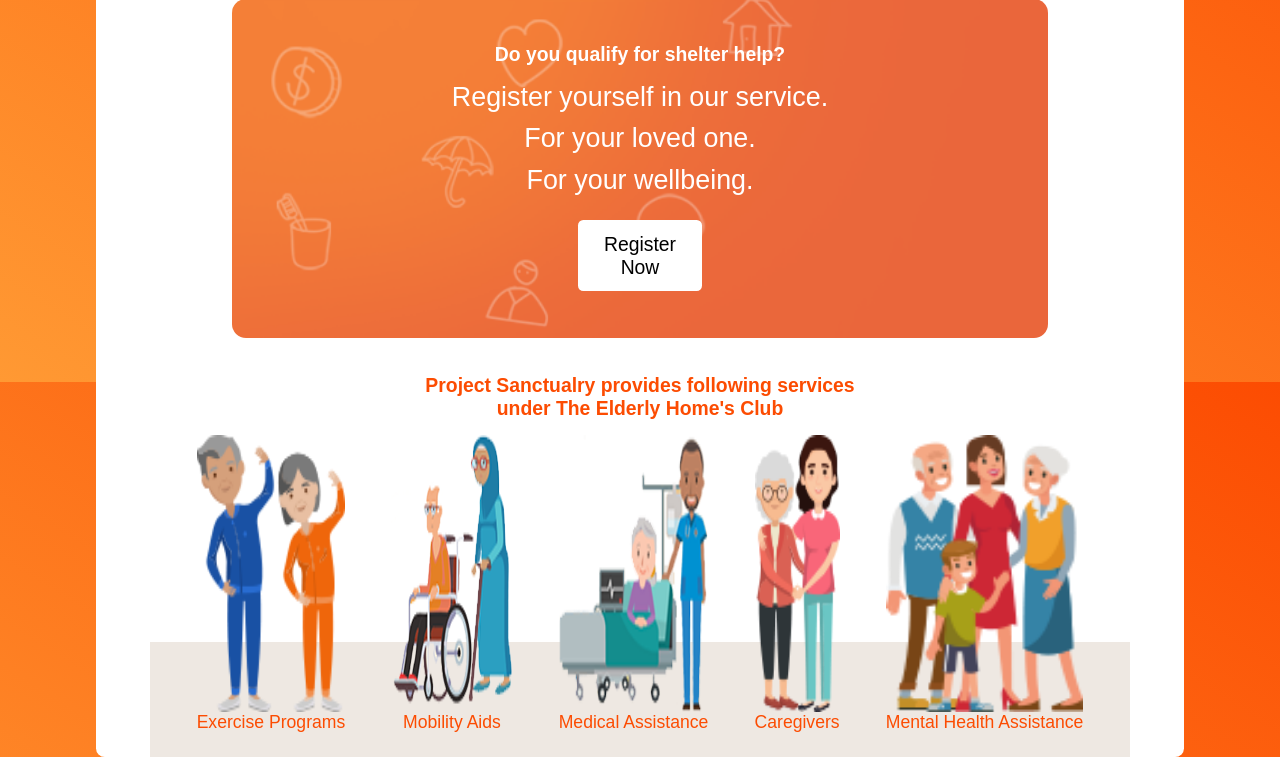
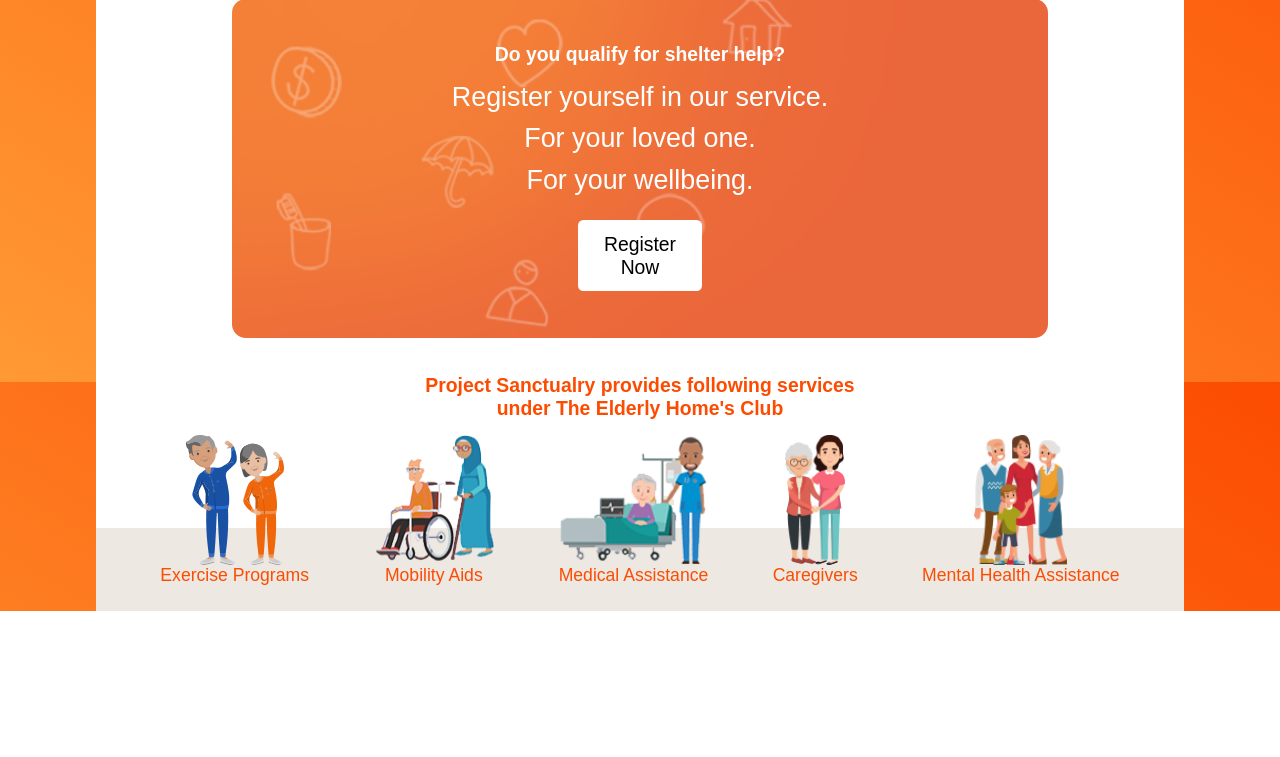
Before and after one commit to pjhoodsta/APU_Web_Project_Sanctuary, a PHP site: page / in a window 1280 px wide. Shown: the part 573-1330 px from the top of the page. After the commit the page ends 1184 px from the top, so only its background shows below. Run offline with PHP 8.4, Linux system fonts and the light colour scheme.

Commit message:
almost done in index page

```diff
--- a/style.css
+++ b/style.css
@@ -245,9 +245,13 @@
 
 .card-item-container-index-services {
   color: #fc4c02;
-  width: 90%;
+  width: 100%;
   background-repeat: no-repeat;
-  background: linear-gradient(white 70%, #eee8e2 30%);
+  background: linear-gradient(white 65%, #eee8e2 35%);
+  align-items: center;
+}
+.card-item-container-index-services > * {
+  width: 85%;
 }
 
 .card-item-container-registration {
@@ -278,6 +282,8 @@
 .card-item-icon {
   display: flex;
   margin-bottom: 0.5rem;
+  justify-content: space-between;
+  align-items: center;
 }
 
 .card-item-slider {
@@ -395,8 +401,15 @@
 
   .card-item-container-index-services > * {
     font-size: 0.9rem;
+    width: 75%;
   }
-
+  .card-item-icon img {
+    width: 2.4rem;
+    height: 2.4rem;
+  }
+  .card-item-icon p {
+    font-size: 0.6rem;
+  }
   .card-item-latest-news {
     width: 35%;
     padding-inline: 0.5rem;
```
